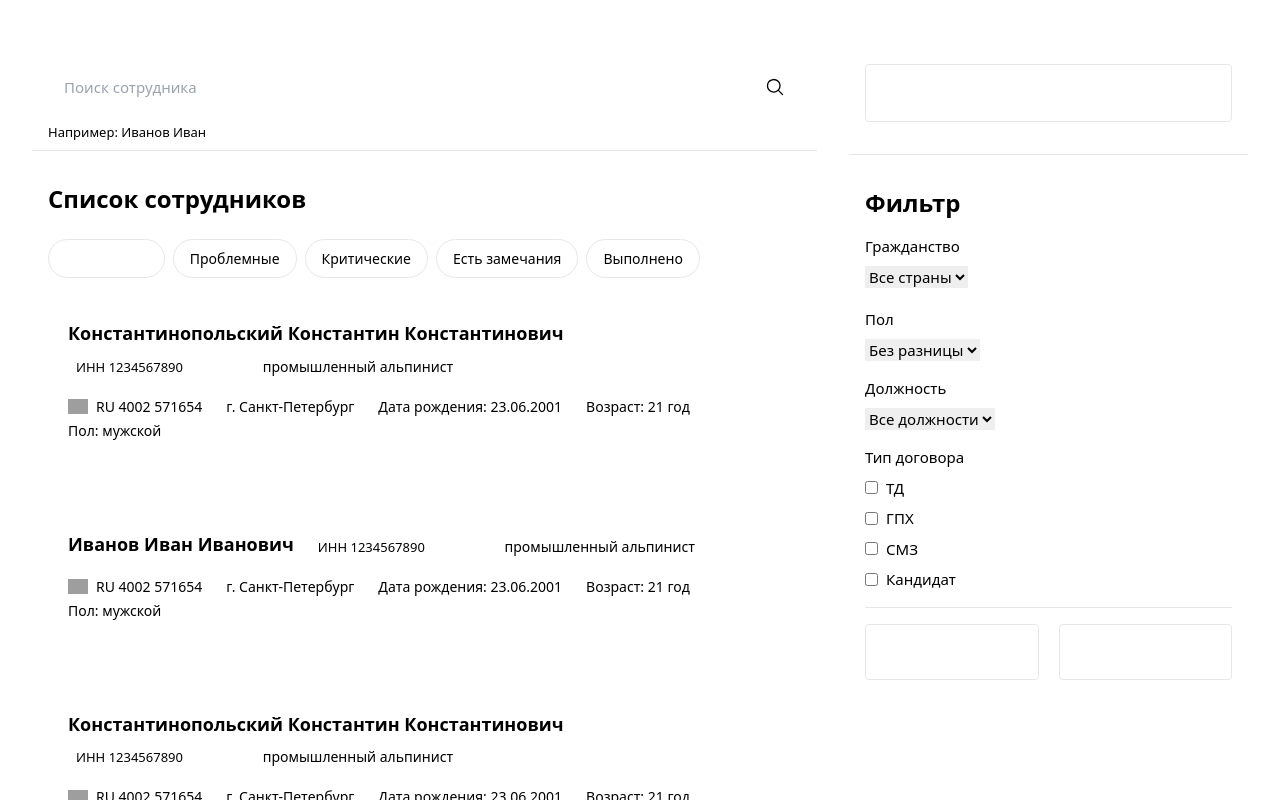
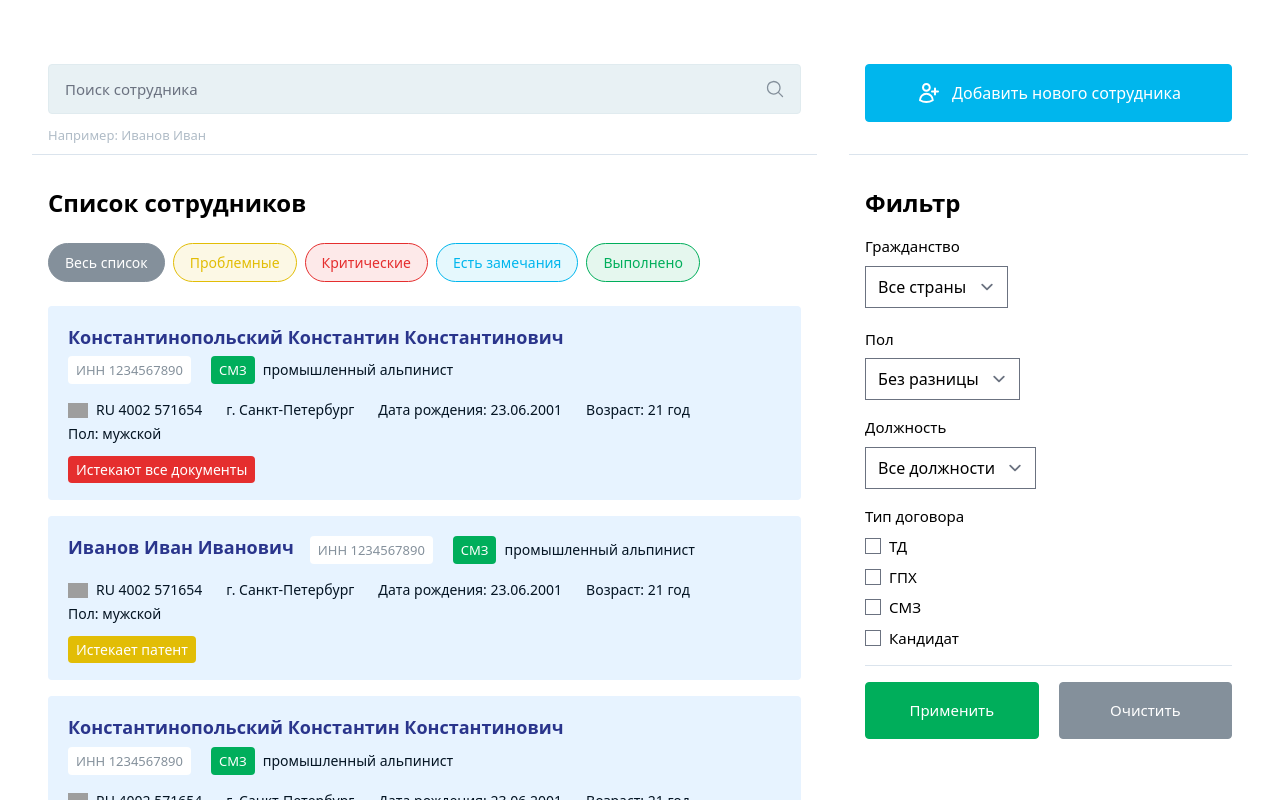
Before and after one commit to vitaliy-tsyganok/list-employees, a React (Vite) app: page / in a window 1280 px wide. Shown: the top 800 px of the page. Built offline with nearby package versions, Linux system fonts and the light colour scheme; grey boxes are pictures that could not be loaded.

Commit message:
Подключил общие стили

```diff
--- a/package.json
+++ b/package.json
@@ -14,6 +14,7 @@
     "react-dom": "^18.2.0"
   },
   "devDependencies": {
+    "@tailwindcss/forms": "^0.5.4",
     "@types/react": "^18.2.14",
     "@types/react-dom": "^18.2.6",
     "@vitejs/plugin-react": "^4.0.1",
--- a/src/main.jsx
+++ b/src/main.jsx
@@ -1,7 +1,6 @@
 import React from 'react'
 import ReactDOM from 'react-dom/client'
 import App from './App.jsx'
-import './index.css'
 import './App.css'
 
 ReactDOM.createRoot(document.getElementById('root')).render(
--- a/tailwind.config.js
+++ b/tailwind.config.js
@@ -1,8 +1,25 @@
+/* eslint-disable no-undef */
 /** @type {import('tailwindcss').Config} */
 export default {
   content: ['./index.html', './src/**/*.{js,ts,jsx,tsx}'],
   theme: {
+    colors: {
+      white: '#ffffff',
+      light: '#e8f1f4',
+      'light-2': '#e0ebef',
+      'light-3': '#dbe4ed',
+      'light-grey': '#e7f3ff',
+      'dark-grey': '#84909b',
+      grey: '#b0bcc7',
+      black: '#041423',
+      gold: '#e2bd06',
+      'light-gold': '#dcdcdc',
+      red: '#e52e2e',
+      'light-blue': '#00b6ed',
+      green: '#00ae5b',
+      blue: '#2a358c',
+    },
     extend: {},
   },
-  plugins: [],
+  plugins: [require('@tailwindcss/forms')],
 };
```
Also changed, not shown: src/index.css (deleted), 1 other file (tests, documents, lock files or other folders).
